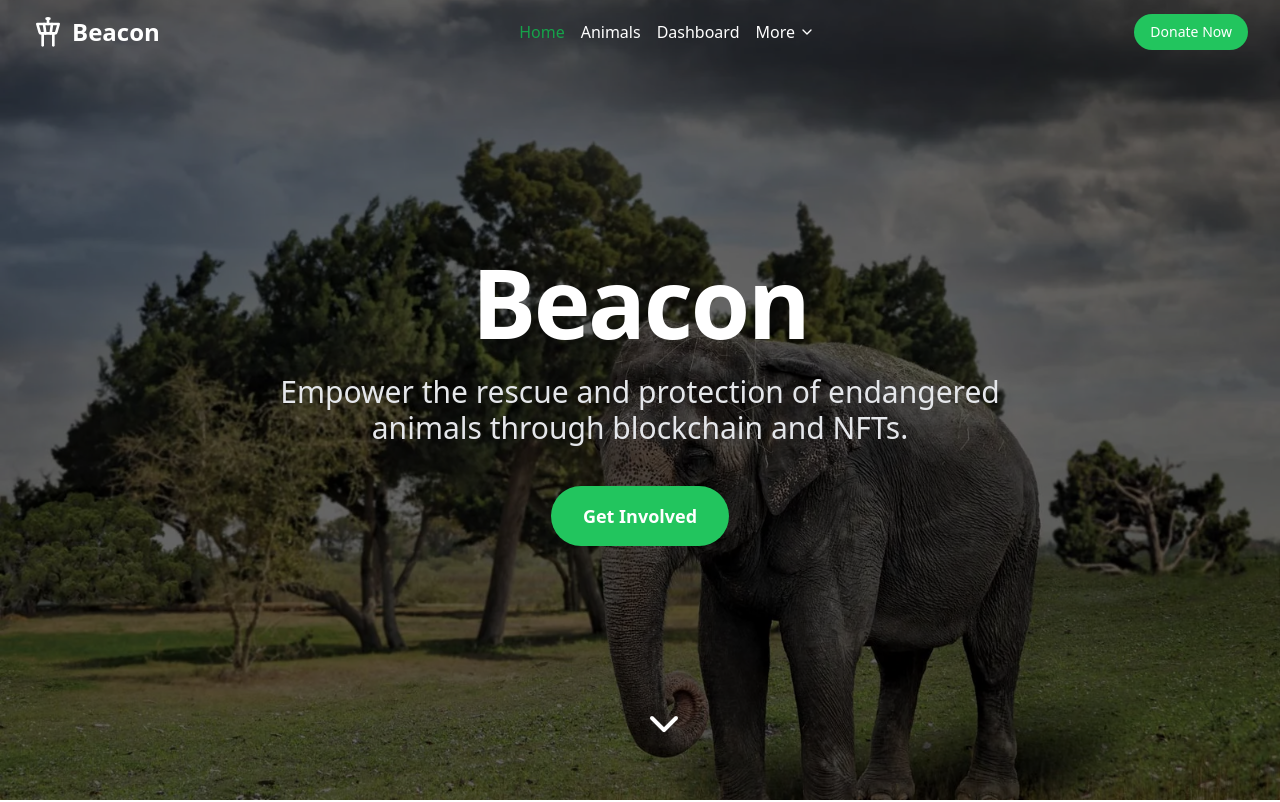
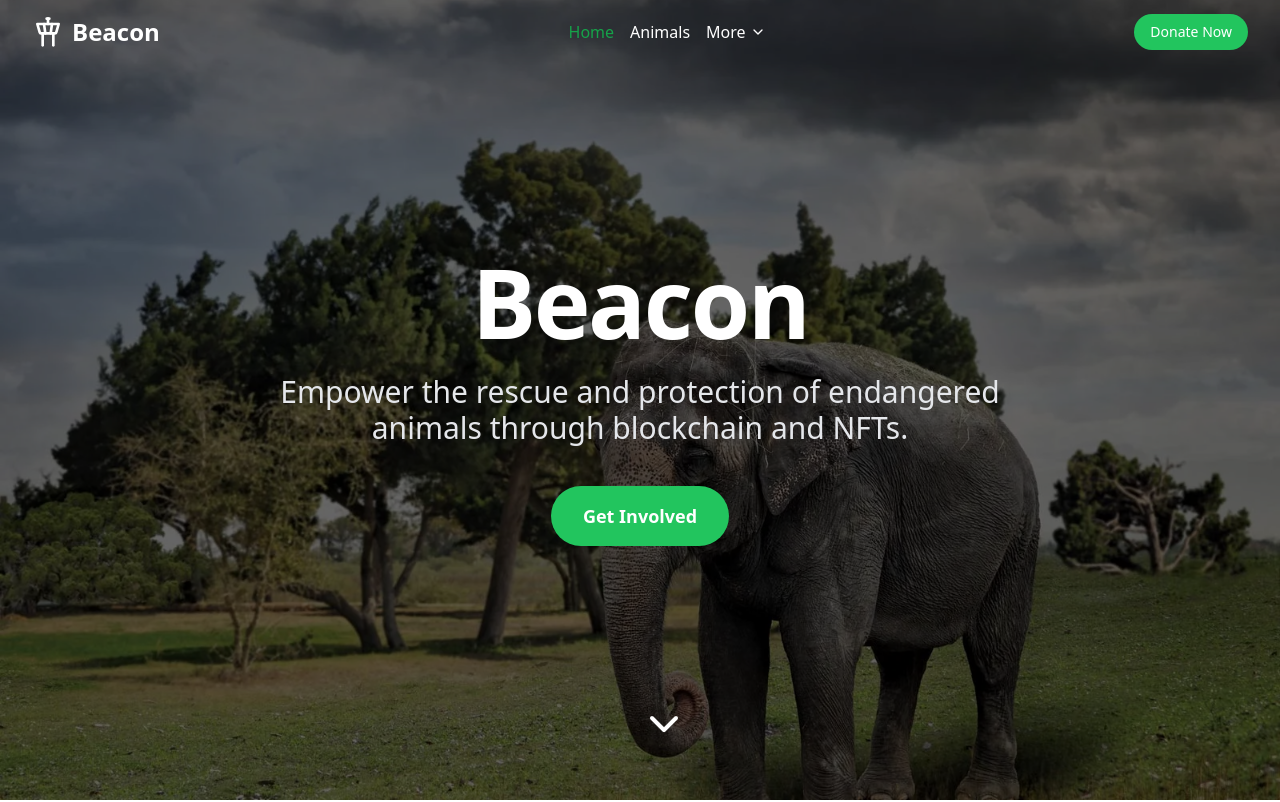
Before and after one commit to rbnnghs/meridian-hackathon, a Next.js app: page / in a window 1280 px wide. Shown: the top 802 px of the page. Built offline with nearby package versions, Linux system fonts and the light colour scheme.

Commit message:
Update index.tsx

```diff
--- a/components/Navbar/index.tsx
+++ b/components/Navbar/index.tsx
@@ -109,9 +109,9 @@ const Navbar: React.FC<NavbarProps> = ({ theme = 'default' }) => {
               <NavLink href="/animals" baseColor={textColor}>
                 Animals
               </NavLink>
-              <NavLink href="/dashboard" baseColor={textColor}>
+              {/* <NavLink href="/dashboard" baseColor={textColor}>
                 Dashboard
-              </NavLink>
+              </NavLink> */}
               <div className="relative group">
                 <button
                   className={`flex items-center text-sm md:text-base font-medium ${textColor} hover:text-green-600 focus:outline-none`}
```
